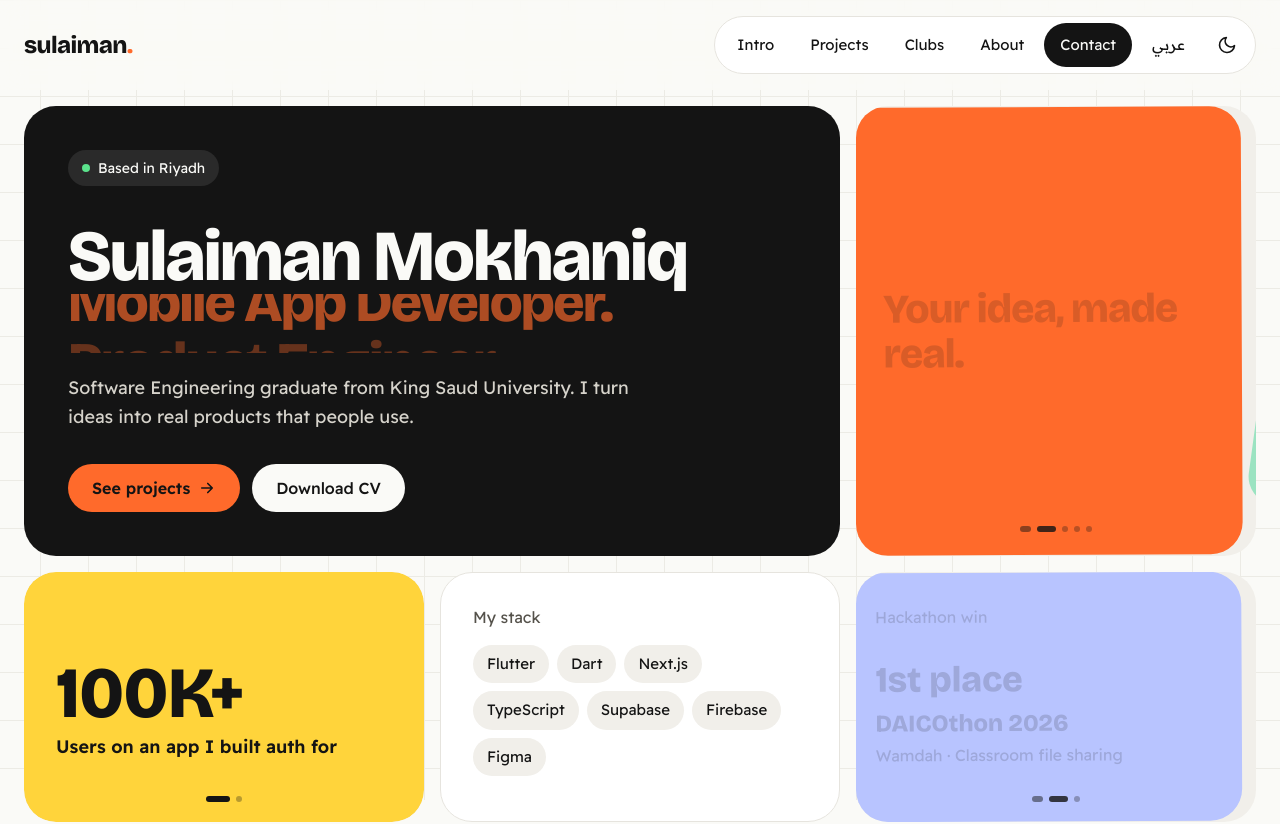
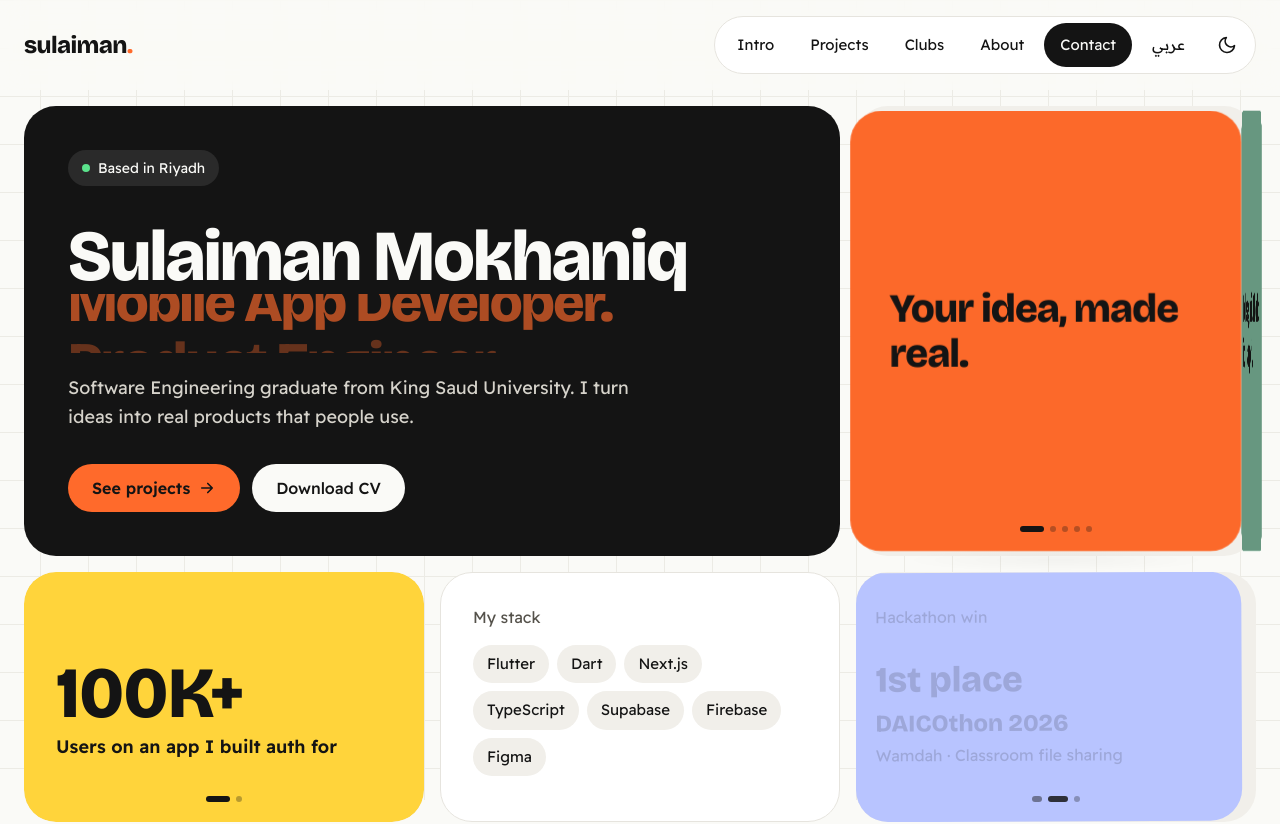
Before and after one commit to sulaimanmokhaniq/portfolio, a Next.js app: page /en in a window 1280 px wide. Shown: the top 824 px of the page. Built offline with nearby package versions, Linux system fonts and the light colour scheme; a web font is replaced by a local one.

Commit message:
Turn the hero cards like a real cube instead of sliding
Co-Authored-By: Claude Opus 5.5 (1M context) <noreply@anthropic.com>
Claude-Session: https://claude.ai/code/session_01JpxACRvgp3X4h4rC6NPUbP

```diff
--- a/src/components/hero-cards.tsx
+++ b/src/components/hero-cards.tsx
@@ -1,7 +1,8 @@
 "use client";
 
-import { AnimatePresence, motion, useReducedMotion, type Variants } from "motion/react";
-import { useEffect, useState } from "react";
+import { animate, motion, useMotionValue, useReducedMotion, useTransform, type Variants } from "motion/react";
+import { useEffect, useRef, useState } from "react";
+import { flushSync } from "react-dom";
 
 // Leaves out sun and peri (they sit next to this tile) and coral (too close to flame).
 const COLORS = ["bg-flame", "bg-mint", "bg-sky"];
@@ -25,6 +26,8 @@ export const content: Variants = {
 
 export const fade: Variants = { enter: { opacity: 0 }, center: { opacity: 1 }, exit: { opacity: 0 } };
 
+// Hero cards sit on the sides of a cube. While it turns, the cube steps back a little so it stays inside
+// the tile, and the side turning away gets darker like a real cube catching the light.
 export function HeroCards({
   lines,
   label,
@@ -39,54 +42,102 @@ export function HeroCards({
   const reduce = useReducedMotion();
   const [index, setIndex] = useState(0);
   const [paused, setPaused] = useState(false);
-  const direction = rtl ? -1 : 1;
+  const [width, setWidth] = useState(0);
+  const tile = useRef<HTMLDivElement>(null);
+  const busy = useRef(false);
+  const turn = useMotionValue(0);
+  // Turns toward the reading direction: the next card comes in from the end side.
+  const dir = rtl ? 1 : -1;
 
-  const next = () => setIndex((i) => (i + 1) % lines.length);
+  const frontRotate = useTransform(turn, (t) => `rotateY(${dir * 90 * t}deg)`);
+  const sideRotate = useTransform(turn, (t) => `rotateY(${dir * 90 * (t - 1)}deg)`);
+  const frontDim = useTransform(turn, (t) => t * 0.35);
+  const sideDim = useTransform(turn, (t) => (1 - t) * 0.35);
+  const sideVisibility = useTransform(turn, (t) => (t === 0 ? "hidden" : "visible"));
+  const sceneScale = useTransform(turn, (t) => 1 - 0.2 * Math.sin(t * Math.PI));
+  const shadowOpacity = useTransform(turn, (t) => Math.sin(t * Math.PI));
 
   useEffect(() => {
-    if (paused || reduce) return;
+    const el = tile.current;
+    if (!el) return;
+    const ro = new ResizeObserver(([entry]) => setWidth(entry.contentRect.width));
+    ro.observe(el);
+    return () => ro.disconnect();
+  }, []);
+
+  const next = () => {
+    if (busy.current) return;
+    if (reduce) {
+      setIndex((i) => (i + 1) % lines.length);
+      return;
+    }
+    busy.current = true;
+    animate(turn, 1, SLIDE).then(() => {
+      // Swap the front card and reset the turn in the same frame so the old card never flashes back.
+      flushSync(() => setIndex((i) => (i + 1) % lines.length));
+      turn.set(0);
+      busy.current = false;
+    });
+  };
+
+  useEffect(() => {
+    if (paused) return;
     const id = setInterval(next, INTERVAL);
     return () => clearInterval(id);
     // eslint-disable-next-line react-hooks/exhaustive-deps
   }, [paused, reduce, index]);
 
+  const origin = `50% 50% ${-width / 2}px`;
+  const face = (i: number) =>
+    `absolute inset-0 flex flex-col justify-center overflow-hidden rounded-tile p-8 py-16 text-ink [backface-visibility:hidden] sm:px-10 ${COLORS[i % COLORS.length]}`;
+  const text =
+    "relative font-display text-[clamp(2.1rem,3.2vw,3rem)] leading-[1.1] font-extrabold tracking-tight rtl:leading-[1.4]";
+  const nextIndex = (index + 1) % lines.length;
+
   return (
     <div
+      ref={tile}
       role="region"
       aria-roledescription="carousel"
       aria-label={label}
-      className="relative h-full min-h-[300px] overflow-hidden rounded-tile bg-chip"
+      className="relative h-full min-h-[300px] rounded-tile bg-chip"
+      style={{ perspective: width ? width * 2.4 : 1200 }}
       onMouseEnter={() => setPaused(true)}
       onMouseLeave={() => setPaused(false)}
       onFocus={() => setPaused(true)}
       onBlur={() => setPaused(false)}
     >
+      <motion.span
+        aria-hidden="true"
+        style={{ opacity: shadowOpacity }}
+        className="pointer-events-none absolute inset-x-[12%] -bottom-4 h-6 rounded-[50%] bg-[radial-gradient(closest-side,rgba(0,0,0,0.28),transparent)]"
+      />
       <button
         type="button"
         onClick={next}
         aria-label={nextLabel}
         className="absolute inset-0 cursor-pointer rounded-tile text-start"
       >
-        <AnimatePresence initial={false} custom={direction}>
-          <motion.div
-            key={index}
-            custom={direction}
-            variants={reduce ? fade : card}
-            initial="enter"
-            animate="center"
-            exit="exit"
-            transition={reduce ? { duration: 0.3 } : SLIDE}
-            className={`absolute inset-0 flex flex-col justify-center rounded-tile p-8 py-16 text-ink sm:px-10 ${COLORS[index % COLORS.length]}`}
+        <motion.span aria-hidden="true" className="absolute inset-0 [transform-style:preserve-3d]" style={{ scale: sceneScale }}>
+          <motion.span
+            className={face(nextIndex)}
+            style={{ transform: sideRotate, transformOrigin: origin, visibility: sideVisibility }}
           >
-            <motion.p
-              custom={direction}
-              variants={reduce ? fade : content}
-              className="font-display text-[clamp(2.1rem,3.2vw,3rem)] leading-[1.1] font-extrabold tracking-tight rtl:leading-[1.4]"
+            <motion.span className="absolute inset-0 bg-black" style={{ opacity: sideDim }} />
+            <span className={text}>{lines[nextIndex]}</span>
+          </motion.span>
+          <motion.span className={face(index)} style={{ transform: frontRotate, transformOrigin: origin }}>
+            <motion.span className="absolute inset-0 bg-black" style={{ opacity: frontDim }} />
+            <motion.span
+              key={reduce ? index : undefined}
+              initial={reduce ? { opacity: 0 } : false}
+              animate={{ opacity: 1 }}
+              className={text}
             >
               {lines[index]}
-            </motion.p>
-          </motion.div>
-        </AnimatePresence>
+            </motion.span>
+          </motion.span>
+        </motion.span>
       </button>
 
       <p className="sr-only">{lines[index]}</p>
```
